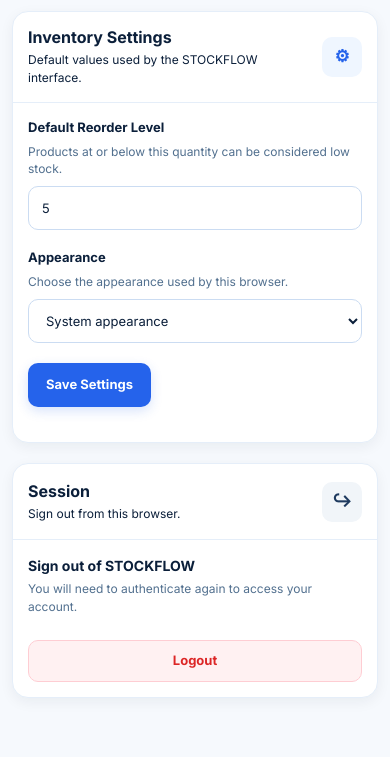
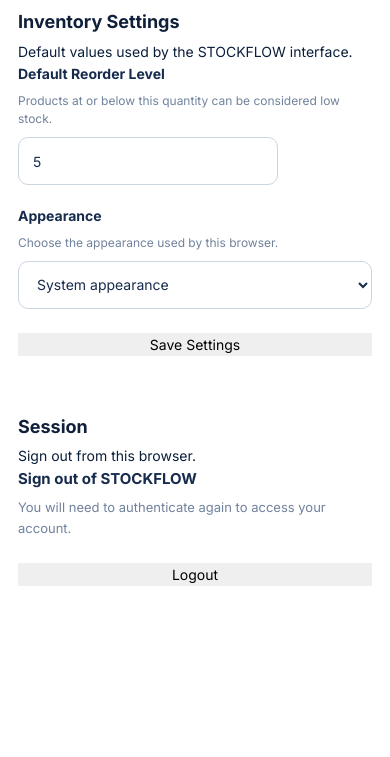
Before and after one commit to jvnbasicitsolutionbusiness-create/Phone_Accessories_Store-CRUD-DATABSE-API-, a plain HTML site: page settings.html in a window 390 px wide. Shown: the part 171-928 px from the top of the page. After the commit the page ends 844 px from the top, so only its background shows below. Drawn offline with Linux system fonts and the light colour scheme.

Commit message:
Update settings.css

```diff
--- a/settings.css
+++ b/settings.css
@@ -1,26 +1,30 @@
 /* =========================================================
-   STOCKFLOW — SETTINGS PAGE
+   STOCKFLOW — SETTINGS MODULE
+   Professional settings page
+   Scoped to prevent conflicts with other modules
+========================================================= */
+
+
+/* =========================================================
+   PAGE
 ========================================================= */
 
 .settings-page {
     min-height: 100vh;
-    background: #f6f9fd;
 }
 
 
 /* =========================================================
-   MAIN CONTENT
+   SETTINGS CONTENT
 ========================================================= */
 
-.settings-page .sf-main {
-    min-height: 100vh;
-    padding-bottom: 32px;
-}
-
-.settings-page .settings-content {
+.settings-content {
     width: 100%;
-    max-width: 980px;
-    padding: 26px 30px 40px;
+    max-width: 1100px;
+    margin: 0 auto;
+    display: flex;
+    flex-direction: column;
+    gap: 24px;
 }
 
 
@@ -28,18 +32,9 @@
    SETTINGS CARD
 ========================================================= */
 
-.settings-page .settings-card {
+.settings-card {
     width: 100%;
-    margin: 0 0 20px;
-    background: #ffffff;
-    border: 1px solid var(--sf-border-light);
-    border-radius: 16px;
-    box-shadow: var(--sf-shadow-sm);
-    overflow: hidden;
-}
-
-.settings-page .settings-card:last-child {
-    margin-bottom: 0;
+    box-sizing: border-box;
 }
 
 
@@ -47,26 +42,23 @@
    CARD HEADER
 ========================================================= */
 
-.settings-page .settings-card .sf-card-head {
-    min-height: 84px;
-    padding: 20px 22px;
-    border-bottom: 1px solid var(--sf-border-light);
+.settings-page .sf-card-head {
     display: flex;
-    align-items: center;
+    align-items: flex-start;
     justify-content: space-between;
-    gap: 16px;
+    gap: 24px;
 }
 
-.settings-page .settings-card .sf-card-head h3 {
-    margin: 0 0 4px;
-    font-size: 17px;
+.settings-page .sf-card-head h3 {
+    margin: 0;
+    font-size: 20px;
     font-weight: 700;
-    color: var(--sf-text);
+    color: #10203a;
 }
 
-.settings-page .settings-card .sf-card-head .sf-muted {
-    font-size: 12px;
-    line-height: 1.5;
+.settings-page .sf-card-head .sf-muted {
+    margin-top: 7px;
+    line-height: 1.6;
 }
 
 
@@ -74,9 +66,10 @@
    CARD ICON
 ========================================================= */
 
-.settings-page .settings-card-icon {
+.settings-card-icon {
     width: 44px;
     height: 44px;
+
     flex: 0 0 44px;
 
     display: flex;
@@ -85,49 +78,51 @@
 
     border-radius: 12px;
 
-    background: var(--sf-blue-light);
-    color: var(--sf-blue);
+    background: #eef3ff;
+    color: #2563eb;
 
-    font-size: 19px;
+    font-size: 20px;
     font-weight: 700;
 }
 
-.settings-page .session-icon {
+.settings-card-icon.session-icon {
     background: #f1f5f9;
-    color: var(--sf-text-2);
+    color: #475569;
 }
 
 
 /* =========================================================
-   FORM
+   SETTINGS FORM
 ========================================================= */
 
-.settings-page .settings-form {
-    padding: 22px;
+.settings-form {
+    display: flex;
+    flex-direction: column;
+    gap: 24px;
 }
 
-.settings-page .settings-field {
+
+/* =========================================================
+   FIELD
+========================================================= */
+
+.settings-field {
     display: flex;
     flex-direction: column;
-    align-items: flex-start;
-    margin-bottom: 20px;
+    gap: 8px;
+    max-width: 680px;
 }
 
-.settings-page .settings-field label {
-    margin-bottom: 5px;
-
-    color: var(--sf-text);
-    font-size: 13px;
+.settings-field label {
+    color: #172b4d;
+    font-size: 14px;
     font-weight: 700;
 }
 
-.settings-page .settings-help {
-    display: block;
-    margin-bottom: 9px;
-
-    color: var(--sf-muted);
+.settings-help {
+    color: #71829d;
     font-size: 12px;
-    line-height: 1.45;
+    line-height: 1.55;
 }
 
 
@@ -135,138 +130,156 @@
    INPUTS
 ========================================================= */
 
-.settings-page .settings-field input,
-.settings-page .settings-field select {
+.settings-field input,
+.settings-field select {
     width: 100%;
-    max-width: 560px;
-    height: 44px;
+    min-height: 48px;
 
-    padding: 0 13px;
+    box-sizing: border-box;
 
-    border: 1px solid var(--sf-border);
+    padding: 0 14px;
+
+    border: 1px solid #cbd5e1;
     border-radius: 10px;
 
     background: #ffffff;
-    color: var(--sf-text);
+    color: #172b4d;
 
     font-family: inherit;
-    font-size: 13px;
+    font-size: 14px;
 
     outline: none;
+
     transition:
         border-color 0.18s ease,
         box-shadow 0.18s ease,
         background 0.18s ease;
 }
 
-.settings-page .settings-field input:hover,
-.settings-page .settings-field select:hover {
-    border-color: #a9c2df;
+.settings-field input:hover,
+.settings-field select:hover {
+    border-color: #aebdce;
 }
 
-.settings-page .settings-field input:focus,
-.settings-page .settings-field select:focus {
-    border-color: var(--sf-blue);
-    box-shadow: 0 0 0 3px rgba(37, 99, 235, 0.10);
+.settings-field input:focus,
+.settings-field select:focus {
+    border-color: #2563eb;
+
+    box-shadow:
+        0 0 0 3px rgba(37, 99, 235, 0.12);
 }
 
 
 /* =========================================================
-   SETTINGS ACTIONS
+   NUMBER INPUT
 ========================================================= */
 
-.settings-page .settings-actions {
-    padding-top: 2px;
-    display: flex;
-    align-items: center;
-    justify-content: flex-start;
-}
-
-.settings-page .settings-actions .sf-btn {
-    min-height: 44px;
-    padding: 0 18px;
-
-    border-radius: 10px;
-
-    background: var(--sf-blue);
-    color: #ffffff;
-
-    font-size: 13px;
-    font-weight: 700;
-
-    box-shadow: 0 4px 12px rgba(37, 99, 235, 0.18);
-
-    transition:
-        background 0.18s ease,
-        transform 0.18s ease,
-        box-shadow 0.18s ease;
-}
-
-.settings-page .settings-actions .sf-btn:hover {
-    background: var(--sf-blue-dark);
-    transform: translateY(-1px);
-    box-shadow: 0 6px 16px rgba(37, 99, 235, 0.22);
-}
-
-.settings-page .settings-actions .sf-btn:active {
-    transform: translateY(0);
+.settings-field input[type="number"] {
+    max-width: 260px;
 }
 
 
 /* =========================================================
-   STATUS MESSAGE
+   SELECT
 ========================================================= */
 
-.settings-page .settings-message {
-    min-height: 0;
-    margin: 0;
-    padding: 0 22px 20px;
-
-    font-size: 12px;
-    font-weight: 600;
+.settings-field select {
+    max-width: 420px;
+    cursor: pointer;
 }
 
-.settings-page .settings-message.success {
+
+/* =========================================================
+   ACTIONS
+========================================================= */
+
+.settings-actions {
+    display: flex;
+    align-items: center;
+    gap: 12px;
+
+    padding-top: 4px;
+}
+
+
+/* =========================================================
+   SAVE BUTTON
+========================================================= */
+
+.settings-actions .sf-btn {
+    min-width: 150px;
+}
+
+.settings-actions .sf-btn:disabled {
+    opacity: 0.65;
+    cursor: not-allowed;
+}
+
+
+/* =========================================================
+   MESSAGE
+========================================================= */
+
+.settings-message {
+    min-height: 20px;
+
+    margin: 18px 0 0;
+
+    font-size: 13px;
+    line-height: 1.5;
+}
+
+.settings-message:empty {
+    display: none;
+}
+
+.settings-message.success {
     color: #15803d;
 }
 
-.settings-page .settings-message.error {
+.settings-message.error {
     color: #dc2626;
 }
 
 
 /* =========================================================
-   SESSION
+   SESSION CARD
 ========================================================= */
 
-.settings-page .session-content {
-    padding: 20px 22px;
+.session-card {
+    margin-bottom: 24px;
+}
 
+.session-content {
     display: flex;
     align-items: center;
     justify-content: space-between;
+
     gap: 24px;
 }
 
-.settings-page .session-info {
+.session-info {
     min-width: 0;
 }
 
-.settings-page .session-info strong {
+.session-info strong {
     display: block;
-    margin-bottom: 4px;
 
-    color: var(--sf-text);
-    font-size: 14px;
+    color: #172b4d;
+
+    font-size: 15px;
     font-weight: 700;
 }
 
-.settings-page .session-info p {
-    margin: 0;
+.session-info p {
+    margin: 7px 0 0;
 
-    color: var(--sf-muted);
-    font-size: 12px;
-    line-height: 1.5;
+    max-width: 650px;
+
+    color: #71829d;
+
+    font-size: 13px;
+    line-height: 1.6;
 }
 
 
@@ -274,40 +287,18 @@
    LOGOUT BUTTON
 ========================================================= */
 
-.settings-page .session-content .sf-btn.danger {
+.session-content .sf-btn.danger {
     flex: 0 0 auto;
-
-    min-height: 42px;
-    padding: 0 17px;
-
-    border-radius: 10px;
-
-    background: #fff1f2;
-    color: #dc2626;
-    border: 1px solid #fecdd3;
-
-    font-size: 13px;
-    font-weight: 700;
-
-    transition:
-        background 0.18s ease,
-        border-color 0.18s ease,
-        transform 0.18s ease;
-}
-
-.settings-page .session-content .sf-btn.danger:hover {
-    background: #ffe4e6;
-    border-color: #fda4af;
-    transform: translateY(-1px);
+    min-width: 110px;
 }
 
 
 /* =========================================================
-   MOBILE MENU BUTTON
+   TOPBAR MENU BUTTON
 ========================================================= */
 
-.settings-page .settings-menu-btn {
-    display: none;
+.settings-menu-btn {
+    flex: 0 0 auto;
 }
 
 
@@ -315,122 +306,88 @@
    RESPONSIVE
 ========================================================= */
 
-@media (max-width: 1100px) {
+@media (max-width: 900px) {
 
-    .settings-page .settings-content {
-        max-width: 100%;
+    .settings-content {
+        max-width: none;
     }
 
+    .settings-page .sf-card-head {
+        gap: 16px;
+    }
+
+    .session-content {
+        align-items: flex-start;
+        flex-direction: column;
+    }
+
+    .session-content .sf-btn.danger {
+        width: 100%;
+    }
 }
 
 
-@media (max-width: 900px) {
+@media (max-width: 700px) {
 
-    .settings-page .sf-side {
-        transform: translateX(-100%);
-        transition: transform 0.22s ease;
-        z-index: 1000;
+    .settings-page .sf-top {
+        gap: 16px;
     }
 
-    .settings-page .sf-side.open {
-        transform: translateX(0);
+    .settings-page .sf-title {
+        font-size: 28px;
     }
 
-    .settings-page .sf-main {
-        margin-left: 0;
+    .settings-page .sf-card {
+        padding: 22px;
     }
 
-    .settings-page .settings-menu-btn {
-        display: inline-flex;
-        align-items: center;
-        justify-content: center;
+    .settings-page .sf-card-head {
+        align-items: flex-start;
+    }
 
-        width: 42px;
-        height: 42px;
+    .settings-card-icon {
+        width: 40px;
+        height: 40px;
+        flex-basis: 40px;
+    }
 
-        padding: 0;
+    .settings-field,
+    .settings-field input,
+    .settings-field select {
+        max-width: none;
+        width: 100%;
+    }
 
+    .settings-actions {
+        width: 100%;
+    }
+
+    .settings-actions .sf-btn {
+        width: 100%;
+    }
+}
+
+
+@media (max-width: 480px) {
+
+    .settings-page .sf-title {
+        font-size: 24px;
+    }
+
+    .settings-page .sf-card {
+        padding: 18px;
+        border-radius: 14px;
+    }
+
+    .settings-page .sf-card-head h3 {
         font-size: 18px;
     }
 
-    .settings-page .settings-content {
-        padding: 22px 24px 34px;
+    .settings-card-icon {
+        display: none;
     }
 
+    .settings-form {
+        gap: 20px;
     }
-
-
-@media (max-width: 640px) {
-
-    .settings-page .settings-content {
-        padding: 18px 16px 28px;
 }
-
-    .settings-page .settings-card .sf-card-head {
-        min-height: 76px;
-        padding: 17px 18px;
-    }
-
-    .settings-page .settings-card .sf-card-head h3 {
-        font-size: 16px;
-    }
-
-    .settings-page .settings-card-icon {
-        width: 40px;
-        height: 40px;
-        flex-basis: 40px;
-        border-radius: 10px;
-        font-size: 17px;
-    }
-
-    .settings-page .settings-form {
-        padding: 18px;
-    }
-
-    .settings-page .settings-field {
-        margin-bottom: 18px;
-    }
-
-    .settings-page .settings-field input,
-    .settings-page .settings-field select {
-        max-width: none;
-        height: 44px;
-    }
-
-    .settings-page .session-content {
-        padding: 18px;
-        align-items: stretch;
-        flex-direction: column;
-    }
-
-    .settings-page .session-content .sf-btn.danger {
-        width: 100%;
-    }
-
-}
-
-
-@media (max-width: 420px) {
-
-    .settings-page .settings-content {
-        padding: 14px 12px 24px;
-    }
-
-    .settings-page .settings-card .sf-card-head {
-        padding: 15px;
-    }
-
-    .settings-page .settings-form {
-        padding: 15px;
-    }
-
-    .settings-page .settings-message {
-        padding-left: 15px;
-        padding-right: 15px;
-    }
-
-    .settings-page .session-content {
-        padding: 15px;
-    }
-
-}
```
Lines whose indentation alone changed are shown as unchanged.
